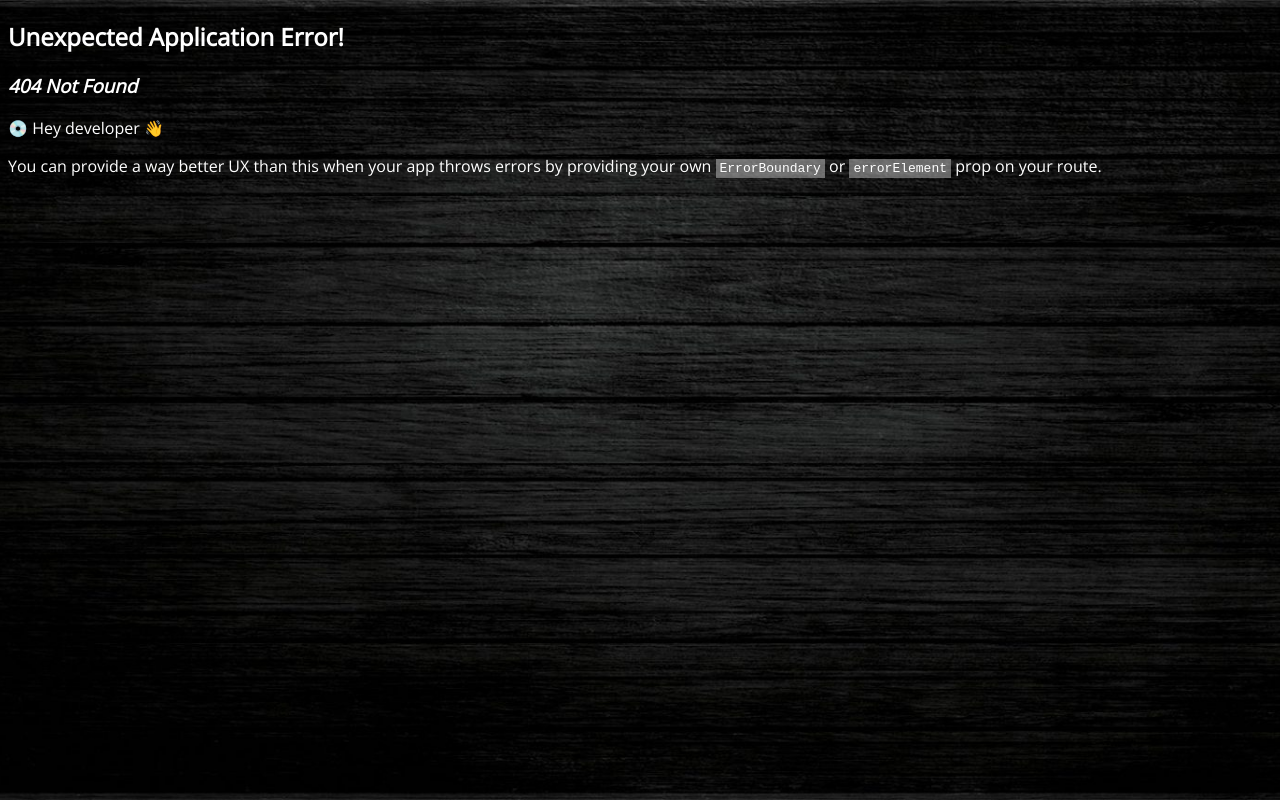
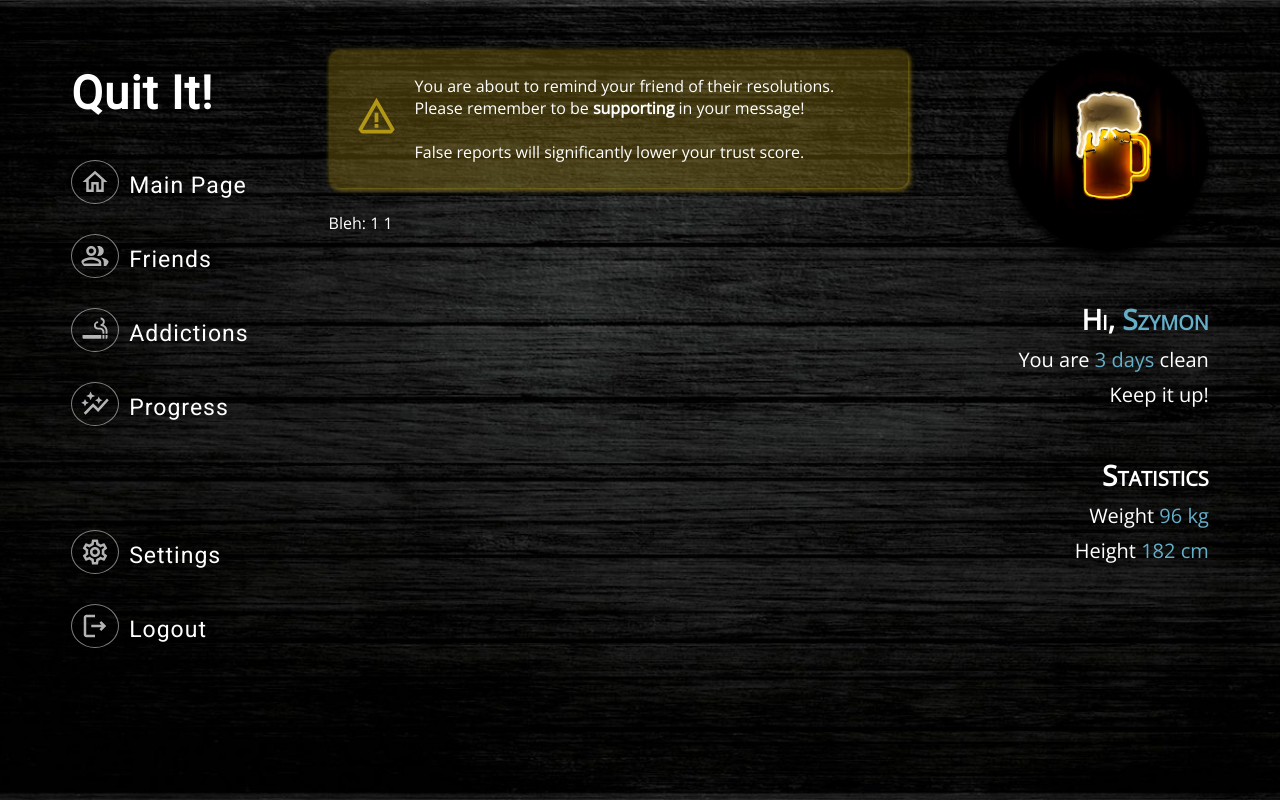
Before and after one commit to WojciechBarczynski/BITEhack2024, a React (Create React App) app in the folder frontend/: page /report/1/1 in a window 1280 px wide. Before the commit this address had no page. Built offline with nearby package versions, Linux system fonts and the light colour scheme.

Commit message:
Report a friend (no form yet)

```diff
--- a/frontend/src/index.tsx
+++ b/frontend/src/index.tsx
@@ -12,6 +12,7 @@ import Logout from 'pages/auth/Logout';
 import AddictionsList from 'pages/addictions/AddictionsList';
 import AddictionDetails from 'pages/addictions/AddictionDetails';
 import FriendsList from 'pages/friends/FriendsList';
+import ReportFriend from 'pages/friends/ReportFriend';
 
 const root = ReactDOM.createRoot(
   document.getElementById('root') as HTMLElement
@@ -42,6 +43,10 @@ const router = createBrowserRouter([
       {
         path: "/friends",
         element: <FriendsList />
+      },
+      {
+        path: "/report/:addictionId/:friendId",
+        element: <ReportFriend />
       }
     ]
   },
--- a/frontend/src/pages/friends/FriendsList.tsx
+++ b/frontend/src/pages/friends/FriendsList.tsx
@@ -1,9 +1,21 @@
-import React from 'react';
+import React, { useState, useEffect } from 'react';
 import HelpIcon from '@mui/icons-material/Help';
-import LightbulbOutlinedIcon from '@mui/icons-material/LightbulbOutlined';
 import SupervisedUserCircleIcon from '@mui/icons-material/SupervisedUserCircle';
+import { getAllAddictsWithAddictions } from 'services/FriendRelationService';
+import { AllAddictsWithAddictionsDto as AddictWithAddictionsDto } from 'services/dtos/friendRelationTypes';
+import { AddictionDto } from 'services/dtos/addictionTypes';
+import { useNavigate } from 'react-router';
 
 const FriendsList = () => {
+  const navigate = useNavigate();
+  const [addicts, setAddicts] = useState<AddictWithAddictionsDto[]>([]);
+
+  useEffect(() => {
+    getAllAddictsWithAddictions().then((newAddicts: AddictWithAddictionsDto[]) => {
+      setAddicts(newAddicts)
+    })
+  }, [])
+
   return (
     <div className="friendsListPage">
       <div className="container info">
@@ -19,25 +31,29 @@ const FriendsList = () => {
           </div>
         </div>
       </div>
-      <div className="container">
+      {addicts.map((addict: AddictWithAddictionsDto, index: number) => (
+        <div className="container" key={index}>
           <div className="friendName">
-          <SupervisedUserCircleIcon /> <b>Arek</b>
+            <SupervisedUserCircleIcon /> <b>{addict?.name}</b>
           </div>
 
           <div className="dataItems">
-          <div className="container dataItem">
+            {addict?.addictions?.map((addiction: AddictionDto) => (
+              <div className="container dataItem" style={{ marginBottom: 0 }}>
                 <div className="col">
-              <h3>alcohol</h3>
+                  <h3>{addiction?.name}</h3>
                 </div>
                 <div>
-              <button className="showMore">
+                  <button className="showMore" onClick={() => navigate(`/report/${addiction?.id}/${addict?.addictId}`)}>
                     Report
                   </button>
                 </div>
               </div>
+            ))}
           </div>
 
         </div>
+      ))}
     </div>
   );
 };
--- /dev/null
+++ b/frontend/src/pages/friends/ReportFriend.tsx
@@ -0,0 +1,27 @@
+import React from 'react';
+import WarningAmberIcon from '@mui/icons-material/WarningAmber';
+import { useParams } from 'react-router';
+
+const ReportFriend = () => {
+  const { addictionId, friendId } = useParams();
+
+  return (
+    <div>
+      <div className="container info warning">
+        <div className="icon">
+          <WarningAmberIcon />
+        </div>
+        <div className="content">
+          <div>
+            You are about to remind your friend of their resolutions.<br />
+            Please remember to be <b>supporting</b> in your message!<br /><br />
+            False reports will significantly lower your trust score.
+          </div>
+        </div>
+      </div>
+      Bleh: {addictionId} {friendId}
+    </div>
+  );
+};
+
+export default ReportFriend;
--- a/frontend/src/services/dtos/friendRelationTypes.ts
+++ b/frontend/src/services/dtos/friendRelationTypes.ts
@@ -1,7 +1,7 @@
 import { AddictionDto } from "./addictionTypes"
 
 export interface AllAddictsWithAddictionsDto {
-    id: number
+    addictId: number
     name: string
     addictions: AddictionDto[]
 }
--- a/frontend/src/styles/layout/main.scss
+++ b/frontend/src/styles/layout/main.scss
@@ -59,9 +59,9 @@ h1 {
     }
   }
 
-  &.thumbsdown {
-    background-color: rgba(189, 13, 13, 0.3);
-    box-shadow: 0 0 5px rgba(189, 13, 13, 0.3), 2px 2px 5px rgba(189, 13, 13, 0.6);
+  &.warning {
+    background-color: rgba(178, 150, 22, 0.3);
+    box-shadow: 0 0 5px rgba(178, 150, 22, 0.3), 2px 2px 5px rgba(178, 150, 22, 0.6);
 
     display: flex;
     flex-direction: row;
@@ -70,9 +70,8 @@ h1 {
 
     .icon svg {
       font-size: 45px;
-      color: rgba(189, 13, 13, 1);
-      border: 2px solid rgba(189, 13, 13, 1);
-      border-radius: 50%;
+      color: rgba(178, 150, 22, 1);
+      border: none;
     }
   }
 }
--- a/frontend/src/styles/pages/friends.scss
+++ b/frontend/src/styles/pages/friends.scss
@@ -8,6 +8,7 @@
   .friendName {
     font-size: 20px;
     margin-bottom: 10px;
+    text-transform: capitalize;
 
     svg {
       height: 20px;
```
Lines whose indentation alone changed are shown as unchanged.
